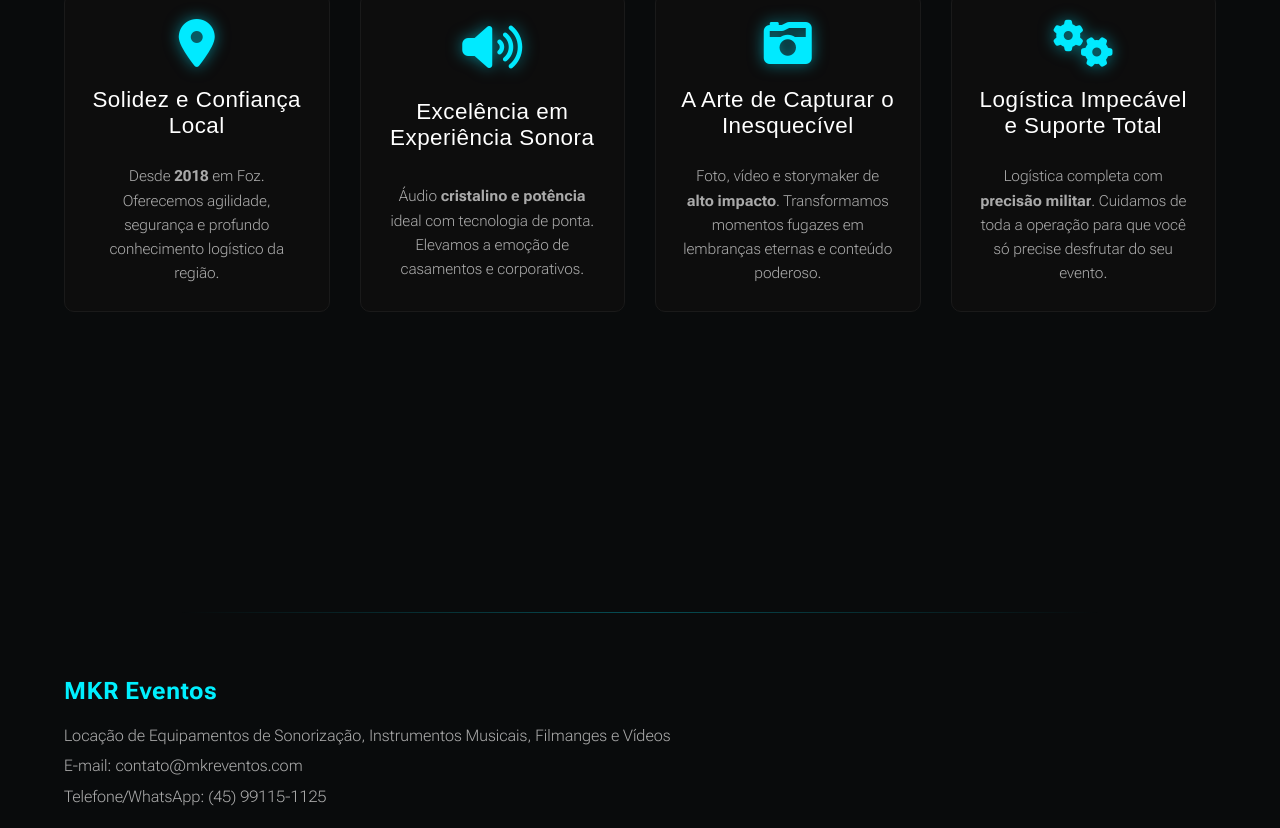
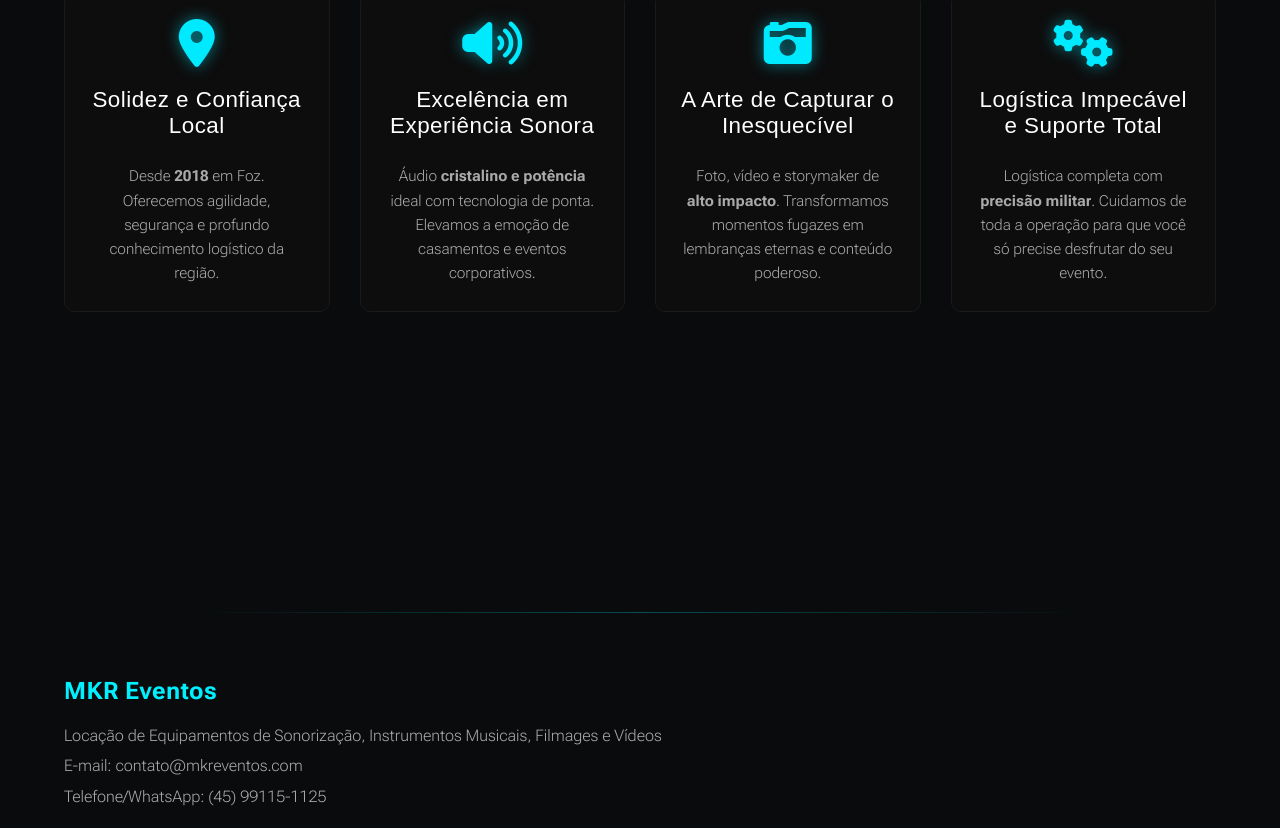
Before and after one commit to igoralpessoal-spec/MKR-Eventos, a plain HTML site: page index.html in a window 1280 px wide. Shown: the part 5761-6589 px from the top of the page. Drawn offline with nearby package versions, Linux system fonts and the light colour scheme; a web font is replaced by a local one.

Commit message:
Fix typos in index.html content

```diff
--- a/index.html
+++ b/index.html
@@ -252,7 +252,7 @@
         <div class="about-card">
             <i class="fas fa-volume-up"></i>
             <h3>Excelência em Experiência Sonora</h3>
-            <p>Áudio <strong>cristalino e potência</strong> ideal com tecnologia de ponta. Elevamos a emoção de casamentos e corporativos.</p>
+            <p>Áudio <strong>cristalino e potência</strong> ideal com tecnologia de ponta. Elevamos a emoção de casamentos e eventos corporativos.</p>
         </div>
 
         <div class="about-card">
@@ -278,7 +278,7 @@
         <div class="separator"></div>
         <div class="footer-main">
             <h2 class="footer-title">MKR Eventos</h2>
-            <p>Locação de Equipamentos de Sonorização, Instrumentos Musicais, Filmanges e Vídeos</p>
+            <p>Locação de Equipamentos de Sonorização, Instrumentos Musicais, Filmages e Vídeos</p>
             <p>E-mail: contato@mkreventos.com</p>
             <p>Telefone/WhatsApp: (45) 99115-1125</p>
             <div class="redes-sociais-icones">
```
